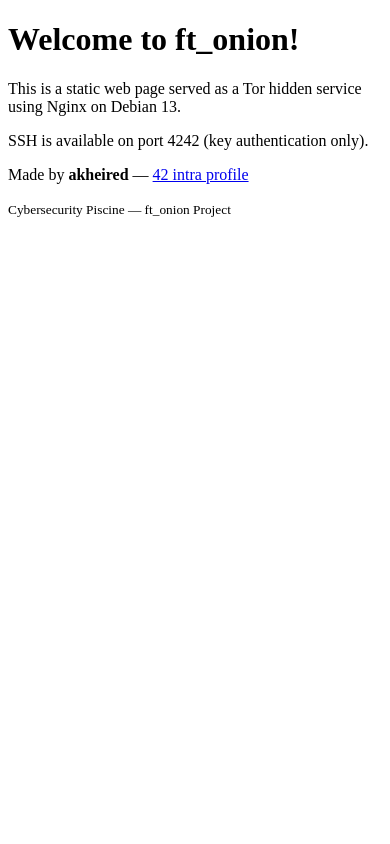
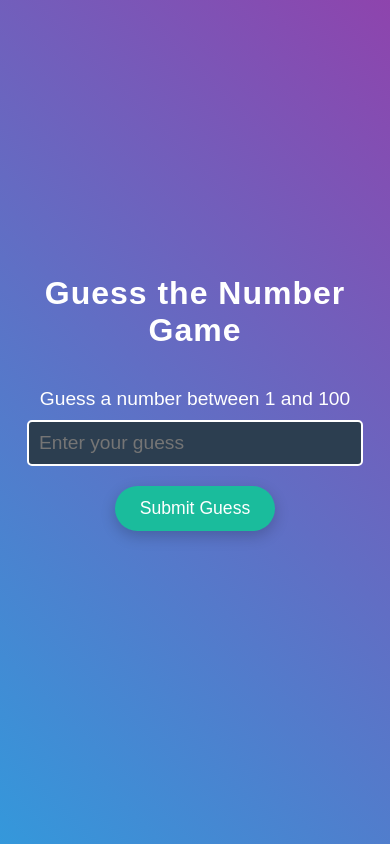
Before and after one commit to Kheireddine-Anas/CyberSecurity-Pool, a plain HTML site: page ft_onion/index.html in a window 390 px wide. Drawn offline with Linux system fonts and the light colour scheme.

Commit message:
Finishing bonus part "An interactive application"

```diff
--- a/ft_onion/index.html
+++ b/ft_onion/index.html
@@ -1,18 +1,169 @@
-
 <!DOCTYPE html>
 <html lang="en">
 <head>
     <meta charset="UTF-8">
     <meta name="viewport" content="width=device-width, initial-scale=1.0">
-    <title>ft_onion Hidden Service</title>
+    <title>Guess the Number Game</title>
+    <style>
+        /* Global Styles */
+        body {
+            font-family: 'Arial', sans-serif;
+            background: linear-gradient(45deg, #3498db, #8e44ad);
+            color: #fff;
+            text-align: center;
+            margin: 0;
+            padding: 0;
+            display: flex;
+            justify-content: center;
+            align-items: center;
+            height: 100vh;
+            flex-direction: column;
+        }
+
+        h1 {
+            font-size: 2.5em;
+            margin-bottom: 20px;
+            letter-spacing: 1px;
+        }
+
+        p {
+            font-size: 1.2em;
+            margin-bottom: 10px;
+        }
+
+        /* Input Styles */
+        input[type="number"] {
+            padding: 10px;
+            font-size: 1.2em;
+            border: 2px solid #fff;
+            border-radius: 5px;
+            width: 200px;
+            margin-bottom: 20px;
+            background: #2c3e50;
+            color: #ecf0f1;
+            transition: 0.3s ease;
+        }
+
+        input[type="number"]:focus {
+            outline: none;
+            border-color: #1abc9c;
+        }
+
+        /* Button Styles */
+        button {
+            padding: 15px 30px;
+            font-size: 1.2em;
+            background-color: #1abc9c;
+            color: #fff;
+            border: none;
+            border-radius: 50px;
+            cursor: pointer;
+            transition: 0.3s ease;
+            box-shadow: 0 5px 15px rgba(0, 0, 0, 0.2);
+        }
+
+        button:hover {
+            background-color: #16a085;
+            transform: translateY(-2px);
+        }
+
+        button:active {
+            transform: translateY(2px);
+        }
+
+        /* Result Feedback */
+        .result {
+            font-size: 1.5em;
+            font-weight: bold;
+            color: #f39c12;
+            margin-top: 20px;
+            transition: all 0.3s ease;
+        }
+
+        .too-low {
+            color: #e74c3c;
+        }
+
+        .too-high {
+            color: #f39c12;
+        }
+
+        /* Success Message */
+        .success {
+            color: #2ecc71;
+            font-size: 1.5em;
+        }
+
+        /* Responsive Design */
+        @media (max-width: 600px) {
+            h1 {
+                font-size: 2em;
+            }
+
+            input[type="number"] {
+                width: 80%;
+            }
+
+            button {
+                padding: 12px 25px;
+                font-size: 1.1em;
+            }
+        }
+    </style>
 </head>
 <body>
-    <h1>Welcome to ft_onion!</h1>
-    <p>This is a static web page served as a Tor hidden service using Nginx on Debian 13.</p>
-    <p>SSH is available on port 4242 (key authentication only).</p>
-    <p>Made by <strong>akheired</strong> &mdash; <a href="https://profile.intra.42.fr/users/akheired" target="_blank">42 intra profile</a></p>
-    <footer>
-        <small>Cybersecurity Piscine &mdash; ft_onion Project</small>
-    </footer>
+
+    <h1>Guess the Number Game</h1>
+    <p>Guess a number between 1 and 100</p>
+    <input type="number" id="guess" placeholder="Enter your guess" />
+    <button onclick="checkGuess()">Submit Guess</button>
+    <p id="feedback"></p>
+    <p class="result" id="result"></p>
+
+    <script>
+        // JavaScript logic for the game
+        const randomNumber = Math.floor(Math.random() * 100) + 1;
+        let attempts = 0;
+
+        function checkGuess() {
+            const userGuess = document.getElementById('guess').value;
+            const feedback = document.getElementById('feedback');
+            const result = document.getElementById('result');
+
+            attempts++;
+
+            if (!userGuess) {
+                feedback.textContent = "Please enter a number!";
+                feedback.style.color = "#f39c12";
+                return;
+            }
+
+            if (userGuess < randomNumber) {
+                feedback.textContent = "Too low! Try again.";
+                feedback.classList.remove("too-high");
+                feedback.classList.add("too-low");
+            } else if (userGuess > randomNumber) {
+                feedback.textContent = "Too high! Try again.";
+                feedback.classList.remove("too-low");
+                feedback.classList.add("too-high");
+            } else {
+                feedback.textContent = "";
+                result.classList.add("success");
+                result.textContent = `Congratulations! You guessed the number in ${attempts} attempts.`;
+                setTimeout(() => {
+                    // Reset game after a few seconds
+                    resetGame();
+                }, 3000);
+            }
+        }
+
+        function resetGame() {
+            attempts = 0;
+            document.getElementById('guess').value = "";
+            document.getElementById('result').textContent = "";
+            document.getElementById('feedback').textContent = "Guess a number between 1 and 100";
+        }
+    </script>
+
 </body>
 </html>
```
